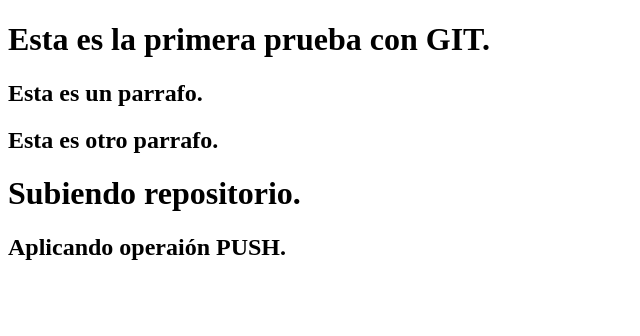
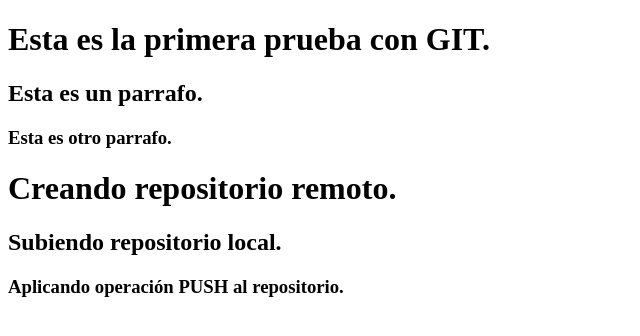
Before and after one commit to cristianzrt/ACS, a plain HTML site: page index.html in a window 1280 px wide. Shown: the whole page, without its empty margins (0-640 px from the left). Drawn offline with Linux system fonts and the light colour scheme.

Commit message:
actualizacion

```diff
--- a/index.html
+++ b/index.html
@@ -8,9 +8,10 @@
 <body>
     <h1> Esta es la primera prueba con GIT. </h1>
     <h2> Esta es un parrafo. </h2>
-    <h2> Esta es otro parrafo. </h2>
+    <h3> Esta es otro parrafo. </h3>
 
-    <h1> Subiendo repositorio. </h1>
-    <h2> Aplicando operaión PUSH. </h2>
+    <h1> Creando repositorio remoto. </h1>
+    <h2> Subiendo repositorio local. </h2>
+    <h3> Aplicando operación PUSH al repositorio. </h3>
 </body>
 </html>
```
